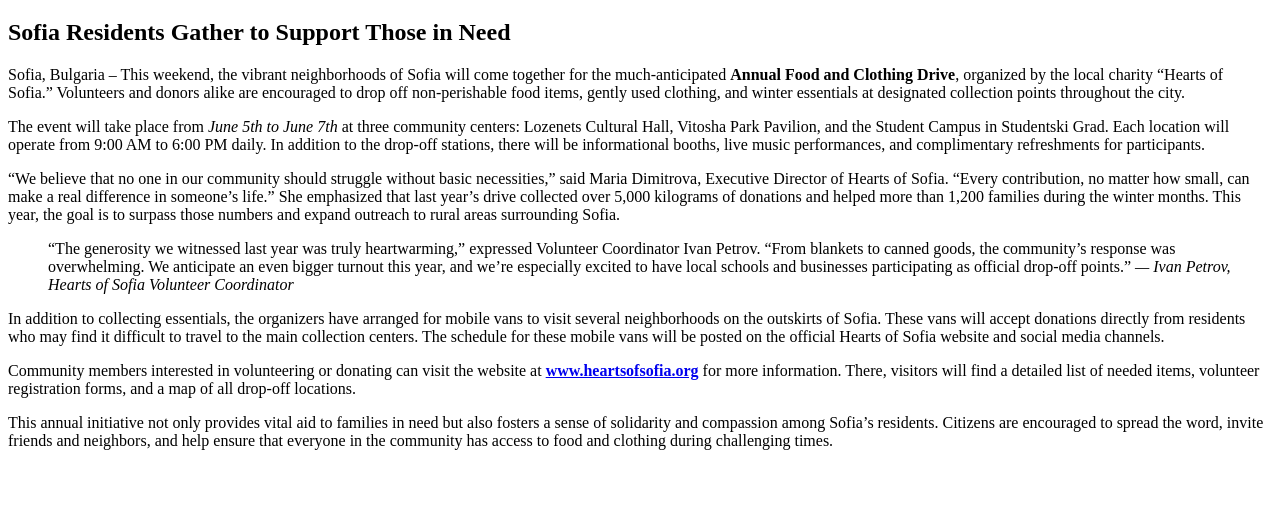
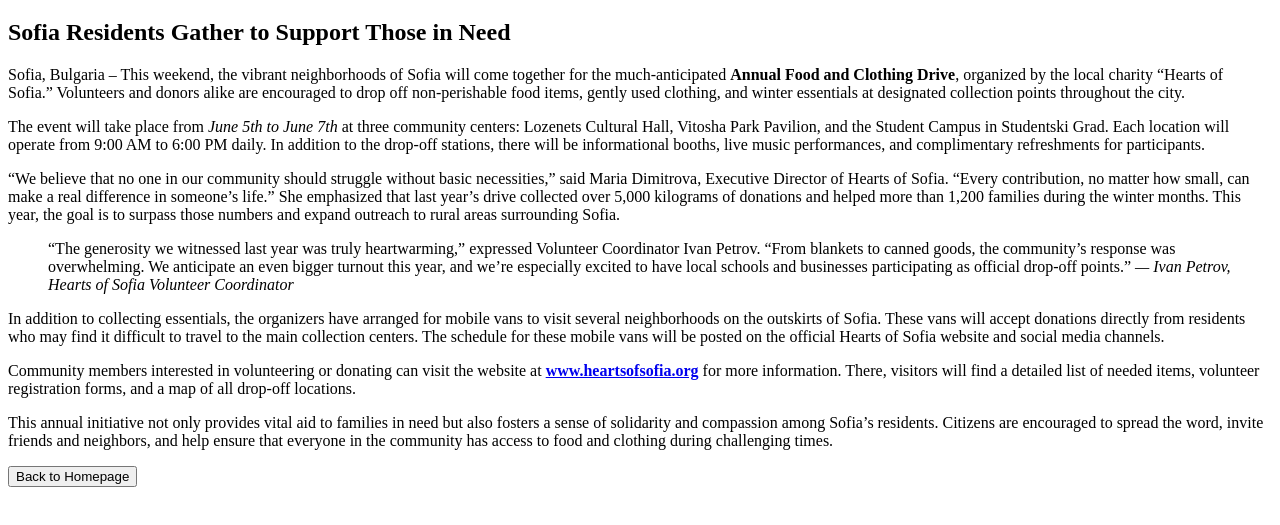
Before and after one commit to Slavik-85/aboba, a plain HTML site: page article.html in a window 1280 px wide. Shown: the part 61-586 px from the top of the page. Drawn offline with Linux system fonts and the light colour scheme.

Commit message:
Update article.html

```diff
--- a/article.html
+++ b/article.html
@@ -38,5 +38,12 @@
     This annual initiative not only provides vital aid to families in need but also fosters a sense of solidarity and compassion among Sofia’s residents. Citizens are encouraged to spread the word, invite friends and neighbors, and help ensure that everyone in the community has access to food and clothing during challenging times.
   </p>
 
+  <!-- Back to Homepage Button -->
+  <p>
+    <button onclick="window.location.href='index.html'">
+      Back to Homepage
+    </button>
+  </p>
+
 </body>
 </html>
```
